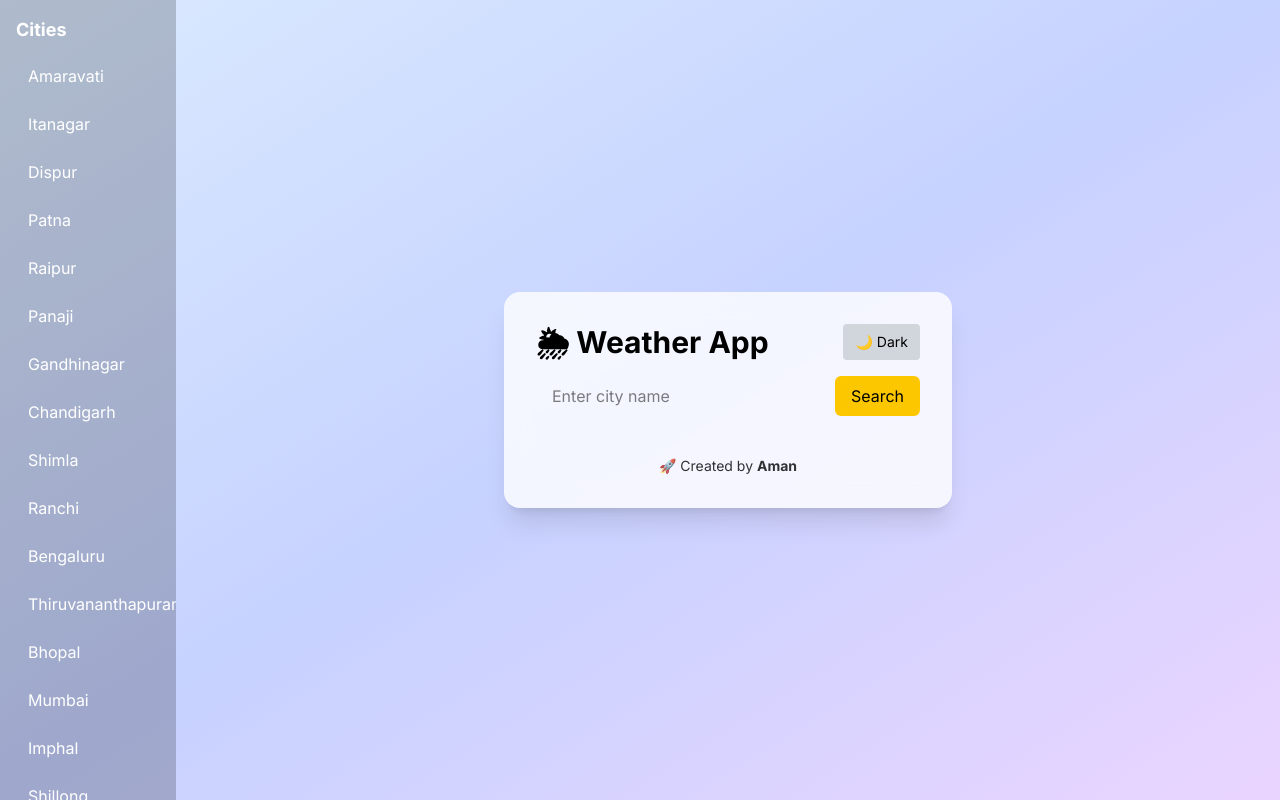
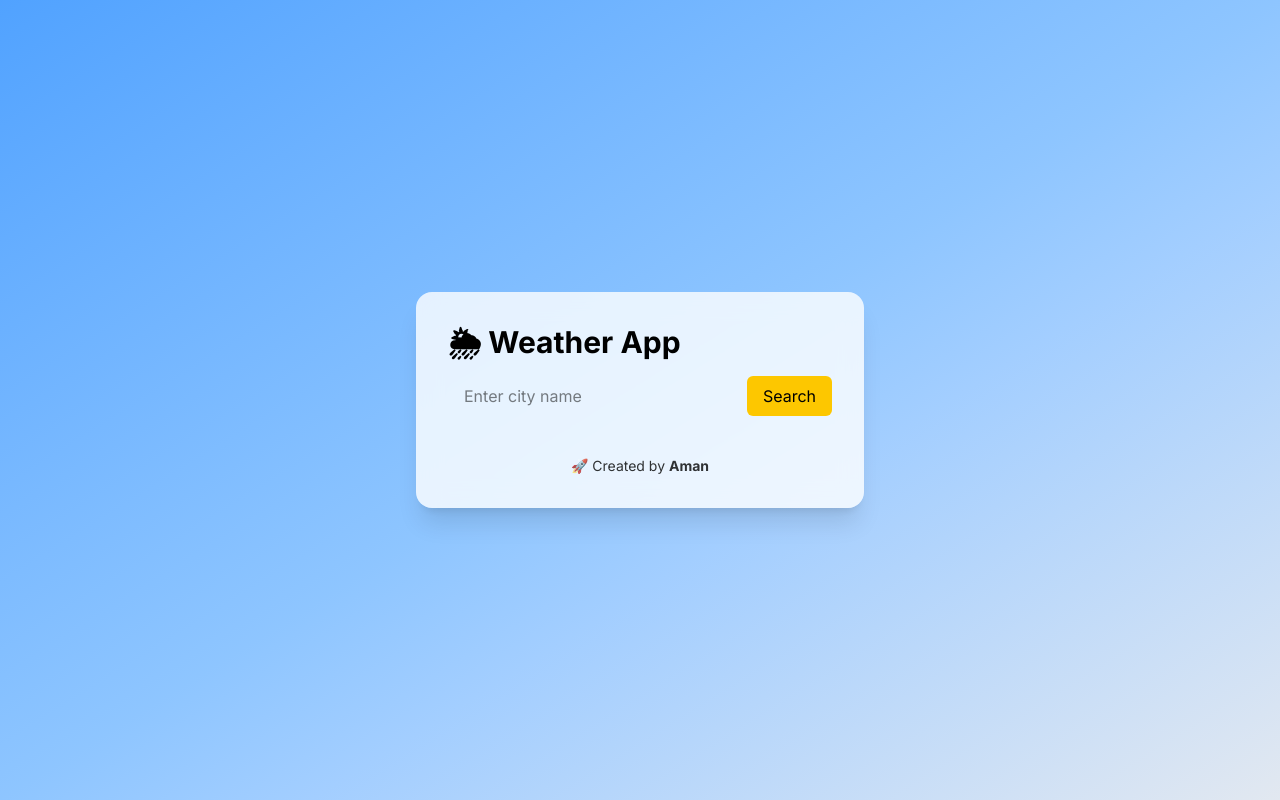
Before and after one commit to Aman235-code/weather-api, a React (Vite) app: page / in a window 1280 px wide. Built offline with nearby package versions, Linux system fonts and the light colour scheme; the HTML template or start-up script is replaced by a standard one.

Commit message:
UI Update

```diff
--- a/src/App.jsx
+++ b/src/App.jsx
@@ -52,33 +52,6 @@
   "Puducherry",
 ];
 
-const getWeatherBackground = (condition, darkMode) => {
-  const c = condition?.toLowerCase() || "";
-  if (darkMode) {
-    if (c.includes("sunny"))
-      return "from-yellow-900 via-orange-800 to-amber-700";
-    if (c.includes("cloud")) return "from-gray-800 via-slate-700 to-gray-600";
-    if (c.includes("rain")) return "from-blue-900 via-blue-800 to-slate-700";
-    if (c.includes("thunder"))
-      return "from-gray-900 via-gray-800 to-indigo-700";
-    if (c.includes("snow")) return "from-blue-800 via-sky-700 to-gray-500";
-    if (c.includes("fog") || c.includes("mist"))
-      return "from-gray-700 via-gray-600 to-gray-500";
-    return "from-gray-900 via-gray-800 to-gray-700";
-  } else {
-    if (c.includes("sunny"))
-      return "from-yellow-300 via-orange-300 to-amber-200";
-    if (c.includes("cloud")) return "from-gray-300 via-slate-200 to-gray-100";
-    if (c.includes("rain")) return "from-blue-400 via-blue-300 to-slate-200";
-    if (c.includes("thunder"))
-      return "from-gray-500 via-gray-400 to-indigo-300";
-    if (c.includes("snow")) return "from-blue-200 via-sky-100 to-gray-100";
-    if (c.includes("fog") || c.includes("mist"))
-      return "from-gray-300 via-gray-200 to-gray-100";
-    return "from-blue-100 via-indigo-200 to-purple-200";
-  }
-};
-
 const renderIcon = (name) => {
   switch (name) {
     case "cloudy":
@@ -101,7 +74,6 @@
   const [weather, setWeather] = useState(null);
   const [error, setError] = useState(null);
   const [loading, setLoading] = useState(false);
-  const [darkMode, setDarkMode] = useState(false);
   const [showSidebar, setShowSidebar] = useState(false);
   const [filteredCities, setFilteredCities] = useState(cities);
 
@@ -145,30 +117,18 @@
     }
   }, [city]);
 
-  const weatherCondition = weather?.current?.condition?.text || "";
-  const bgGradient = getWeatherBackground(weatherCondition, darkMode);
-  const textColor = darkMode ? "text-white" : "text-gray-900";
-
   return (
-    <div
-      className={`min-h-screen w-full flex flex-col md:flex-row transition-all duration-500 bg-gradient-to-br ${bgGradient} ${textColor}`}
-    >
+    <div className="min-h-screen w-full flex flex-col md:flex-row transition-all duration-500 bg-gradient-to-br from-blue-400 via-blue-300 to-slate-200 text-gray-900">
       {/* Mobile Topbar */}
       <div className="md:hidden flex justify-between items-center p-4 bg-black/30 text-white">
         <button onClick={() => setShowSidebar(!showSidebar)}>
           {showSidebar ? "✖️ Close" : "📍 Cities"}
         </button>
-        <button
-          onClick={() => setDarkMode(!darkMode)}
-          className="text-sm bg-white/20 px-3 py-1 rounded"
-        >
-          {darkMode ? "☀️ Light" : "🌙 Dark"}
-        </button>
       </div>
 
       {/* Sidebar */}
-      <aside
-        className={`${
+      {/* <aside
+        className={`$
           showSidebar ? "block" : "hidden"
         } md:block w-44 min-w-[140px] max-h-screen overflow-y-auto p-4 bg-black/20 text-white space-y-2 scrollbar-thin scrollbar-thumb-white/30`}
       >
@@ -182,23 +142,13 @@
             {c}
           </button>
         ))}
-      </aside>
+      </aside> */}
 
       {/* Main content */}
       <main className="flex-1 flex flex-col items-center justify-center px-4 py-8">
-        <div
-          className={`${
-            darkMode ? "bg-white/10 text-white" : "bg-white/80 text-black"
-          } backdrop-blur-md shadow-xl rounded-2xl p-8 max-w-md w-full text-center transition`}
-        >
+        <div className="bg-white/80 text-black backdrop-blur-md shadow-xl rounded-2xl p-8 max-w-md w-full text-center transition">
           <div className="flex justify-between mb-4">
             <h1 className="text-3xl font-bold">🌦 Weather App</h1>
-            <button
-              onClick={() => setDarkMode(!darkMode)}
-              className="hidden md:block text-sm px-3 py-1 rounded bg-gray-300 hover:bg-gray-400 dark:bg-gray-700 dark:text-white dark:hover:bg-gray-600 transition"
-            >
-              {darkMode ? "☀️ Light" : "🌙 Dark"}
-            </button>
           </div>
 
           <div className="flex gap-2 mb-4">
@@ -237,9 +187,7 @@
                 animate={{ opacity: 1, y: 0 }}
                 exit={{ opacity: 0 }}
                 transition={{ duration: 0.6 }}
-                className={`mt-6 p-6 rounded-xl ${textColor} ${
-                  darkMode ? "bg-black text-white" : "bg-gray-100 text-black"
-                } backdrop-blur-xl shadow-md transition`}
+                className="mt-6 p-6 rounded-xl text-black bg-gray-100 backdrop-blur-xl shadow-md transition"
               >
                 <h2 className="text-xl font-bold mb-2">
                   {weather.location.name}, {weather.location.country}
```
